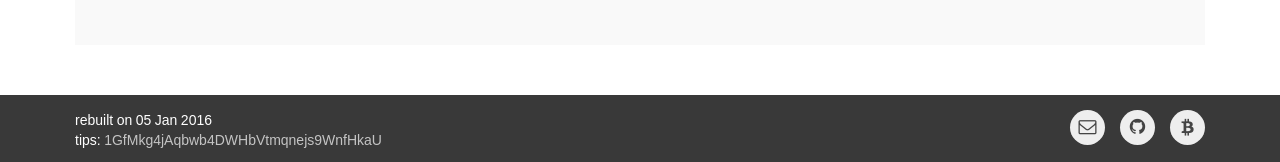
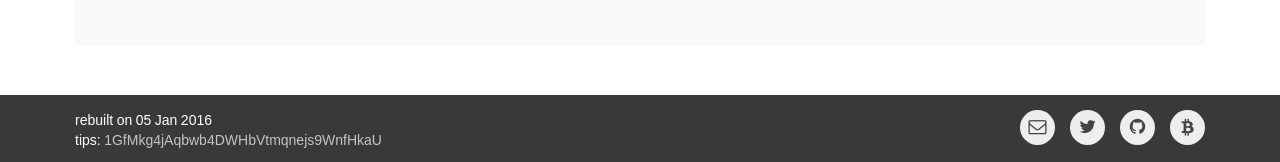
Before and after one commit to leftymitt/leftymitt.com, a Jekyll site: the page built from index.html, in a window 1280 px wide and 900 px high, scrolled down 775 px. Shown: the part 735-897 px from the top of the window. Built offline with Jekyll 4.4.1, drawn with Linux system fonts in a browser that asks for light colours.

Commit message:
add twitter button to footer

```diff
--- a/_includes/footer.html
+++ b/_includes/footer.html
@@ -12,15 +12,21 @@
 			   class="uk-align-right uk-icon-button uk-icon-bitcoin"></a>
 			<a href="{{ site.github }}"
 			   class="uk-align-right uk-icon-button uk-icon-github"></a>
+			<a href="https://twitter.com/{{ site.twitter }}"
+			   class="uk-align-right uk-icon-button uk-icon-twitter"></a>
 			<a href="mailto:{{ site.email }}"
 			   class="uk-align-right uk-icon-button uk-icon-envelope-o"></a>
 		</div>
 
 		<div class="uk-visible-small uk-margin">
-			<ul class="uk-grid uk-grid-width-1-3">
+			<ul class="uk-grid uk-grid-width-1-4">
 				<li>
 					<a href="mailto:{{ site.email }}"
 					   class="uk-align-center uk-icon-button uk-icon-envelope-o"></a>
+				</li>
+				<li>
+					<a href="https://twitter.com/{{ site.twitter }}"
+					   class="uk-align-center uk-icon-button uk-icon-twitter"></a>
 				</li>
 				<li>
 					<a href="{{ site.github }}"
```
